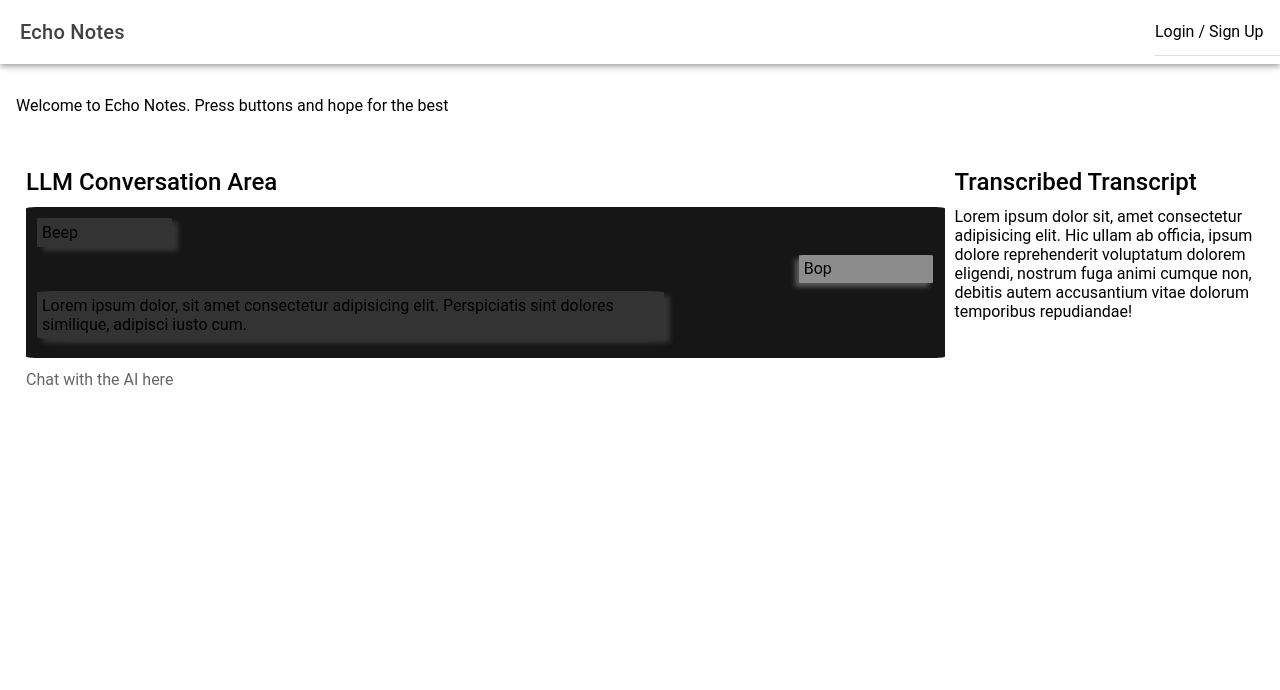
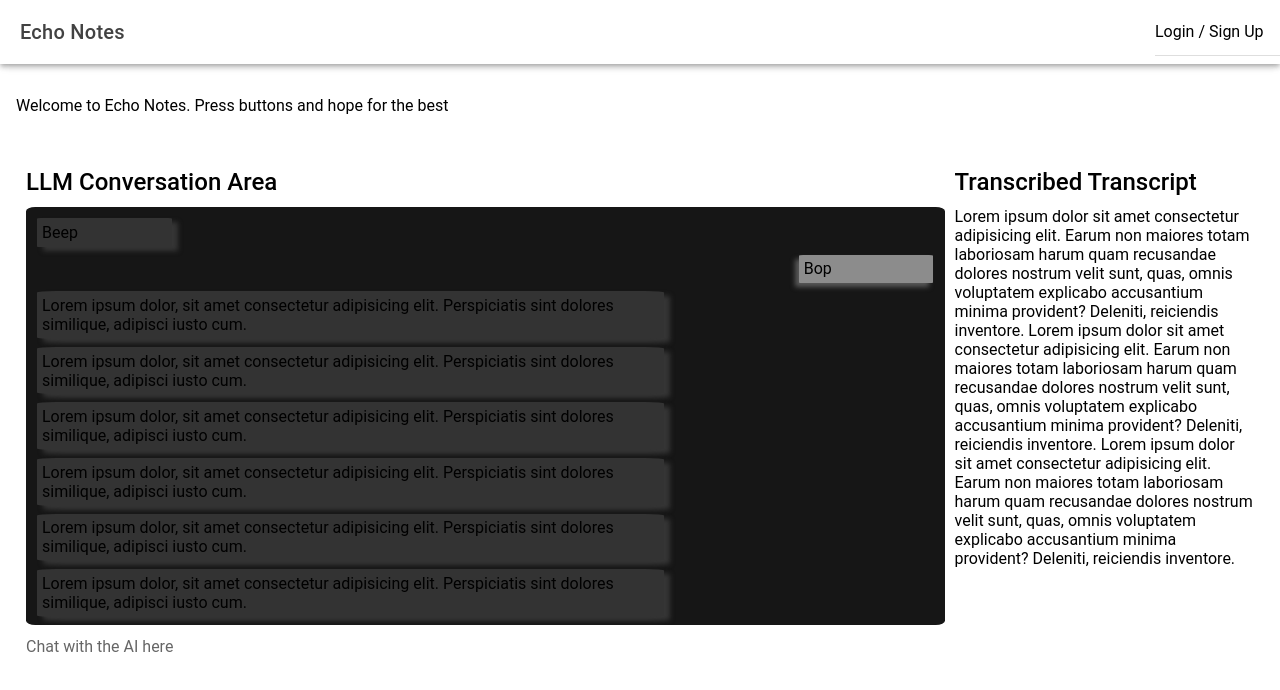
Before and after one commit to IsaiahSama/EchoNotes, a React (Vite) app in the folder Frontend/EchoNotes/: page /home in a window 1280 px wide. Shown: the top 690 px of the page. Built offline with nearby package versions, Linux system fonts and the light colour scheme.

Commit message:
Addded HTML for TranscriptContainer

```diff
--- a/Frontend/EchoNotes/src/components/TranscriptContainer.css
+++ b/Frontend/EchoNotes/src/components/TranscriptContainer.css
@@ -31,10 +31,16 @@
   margin-bottom: 0.2em;
 }
 
+.transcriptContainer__left{
+  height: 100%;
+}
+
 .transcriptContainer__chat_area{
   background: #161616;
   padding: 0.7em;
   border-radius: 1%;
+  max-height: 60%;
+  overflow-y: scroll;
 }
 
 .message{
--- a/Frontend/EchoNotes/src/components/TranscriptContainer.tsx
+++ b/Frontend/EchoNotes/src/components/TranscriptContainer.tsx
@@ -18,15 +18,25 @@ const TranscriptContainer: React.FC<ContainerProps> = () => {
                                     <div className="aiMessage message">Beep</div>
                                     <div className="message userMessage">Bop</div>
                                     <div className="aiMessage message">Lorem ipsum dolor, sit amet consectetur adipisicing elit. Perspiciatis sint dolores similique, adipisci iusto cum.</div>
+                                    <div className="aiMessage message">Lorem ipsum dolor, sit amet consectetur adipisicing elit. Perspiciatis sint dolores similique, adipisci iusto cum.</div>
+                                    <div className="aiMessage message">Lorem ipsum dolor, sit amet consectetur adipisicing elit. Perspiciatis sint dolores similique, adipisci iusto cum.</div>
+                                    <div className="aiMessage message">Lorem ipsum dolor, sit amet consectetur adipisicing elit. Perspiciatis sint dolores similique, adipisci iusto cum.</div>
+                                    <div className="aiMessage message">Lorem ipsum dolor, sit amet consectetur adipisicing elit. Perspiciatis sint dolores similique, adipisci iusto cum.</div>
+                                    <div className="aiMessage message">Lorem ipsum dolor, sit amet consectetur adipisicing elit. Perspiciatis sint dolores similique, adipisci iusto cum.</div>
+                                    <div className="aiMessage message">Lorem ipsum dolor, sit amet consectetur adipisicing elit. Perspiciatis sint dolores similique, adipisci iusto cum.</div>
+                                    <div className="aiMessage message">Lorem ipsum dolor, sit amet consectetur adipisicing elit. Perspiciatis sint dolores similique, adipisci iusto cum.</div>
+                                    <div className="aiMessage message">Lorem ipsum dolor, sit amet consectetur adipisicing elit. Perspiciatis sint dolores similique, adipisci iusto cum.</div>
                                 </div>
-                            <IonInput placeholder="Chat with the AI here"></IonInput>
+                                <IonInput placeholder="Chat with the AI here"></IonInput>
                         </div>
                     </IonCol>
                     <IonCol size="3">
                         <div className="transcriptContainer__right">
                             <h2>Transcribed Transcript</h2>
                             <div className="transcriptContainer__transcriptArea" id="transcriptArea">
-                                Lorem ipsum dolor sit, amet consectetur adipisicing elit. Hic ullam ab officia, ipsum dolore reprehenderit voluptatum dolorem eligendi, nostrum fuga animi cumque non, debitis autem accusantium vitae dolorum temporibus repudiandae!
+                                Lorem ipsum dolor sit amet consectetur adipisicing elit. Earum non maiores totam laboriosam harum quam recusandae dolores nostrum velit sunt, quas, omnis voluptatem explicabo accusantium minima provident? Deleniti, reiciendis inventore.
+                                Lorem ipsum dolor sit amet consectetur adipisicing elit. Earum non maiores totam laboriosam harum quam recusandae dolores nostrum velit sunt, quas, omnis voluptatem explicabo accusantium minima provident? Deleniti, reiciendis inventore.
+                                Lorem ipsum dolor sit amet consectetur adipisicing elit. Earum non maiores totam laboriosam harum quam recusandae dolores nostrum velit sunt, quas, omnis voluptatem explicabo accusantium minima provident? Deleniti, reiciendis inventore.
                             </div>
                         </div>
                     </IonCol>
--- a/Frontend/EchoNotes/src/pages/Home.tsx
+++ b/Frontend/EchoNotes/src/pages/Home.tsx
@@ -18,6 +18,7 @@ const Home: React.FC = () => {
         <p>Welcome to Echo Notes. Press buttons and hope for the best</p>
         <hr />
         <TranscriptContainer />
+        {/* <AudioContainer /> */}
       </IonContent>
     </IonPage>
   );
```
